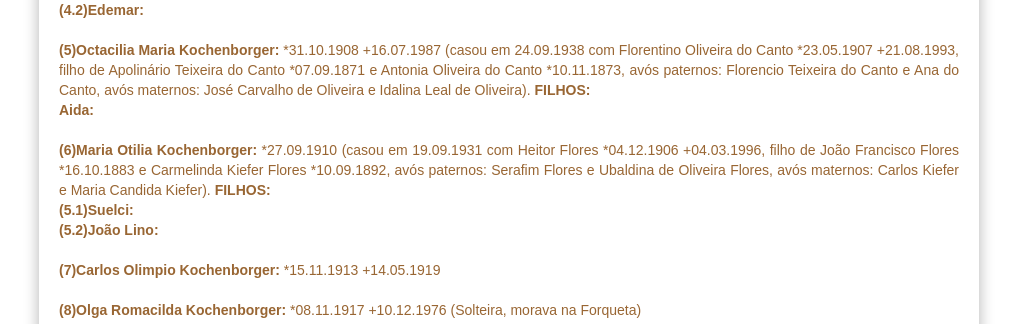
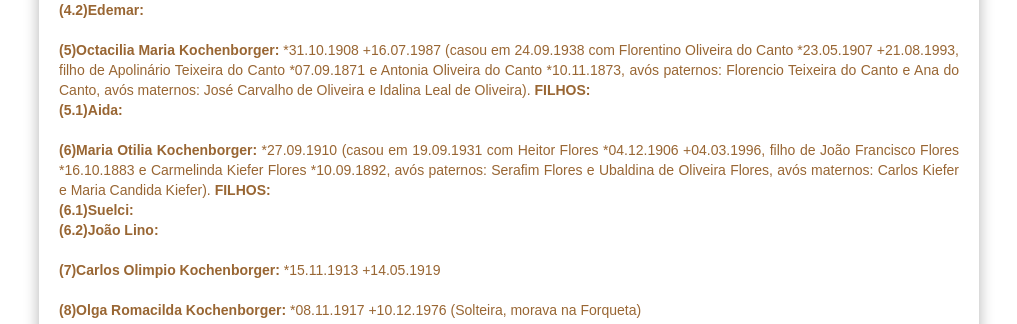
Before and after one commit to claudiovargas1955/claudiovargas1955.github.io, a Jekyll site: the page built from _pages/familia-kochenborger.html, in a window 1280 px wide and 900 px high, scrolled down 970 px. Shown: the part 158-482 px from the top of the window, without its empty margins (131-1148 px from the left). Built offline with Jekyll 4.4.1, drawn with Linux system fonts in a browser that asks for light colours; some web fonts are replaced.

Commit message:
Update familia-kochenborger.html

```diff
--- a/_pages/familia-kochenborger.html
+++ b/_pages/familia-kochenborger.html
@@ -138,13 +138,13 @@ Oliveira e Idalina Soares Leal *1850 +03.09.1934). <b>FILHOS: </b><br>
   <b>(5)Octacilia Maria Kochenborger: </b>*31.10.1908 +16.07.1987 (casou em 24.09.1938 com Florentino Oliveira do Canto *23.05.1907
   +21.08.1993, filho de Apolinário Teixeira do Canto *07.09.1871 e Antonia Oliveira do Canto *10.11.1873, avós paternos: Florencio
   Teixeira do Canto e Ana do Canto, avós maternos: José Carvalho de Oliveira e Idalina Leal de Oliveira). <b>FILHOS: </b><br>
-      <b>Aida: </b><br><br>
+      <b>(5.1)Aida: </b><br><br>
 
   <b>(6)Maria Otilia Kochenborger: </b>*27.09.1910 (casou em 19.09.1931 com Heitor Flores *04.12.1906 +04.03.1996, filho de João
   Francisco Flores *16.10.1883 e Carmelinda Kiefer Flores *10.09.1892, avós paternos: Serafim Flores e Ubaldina de Oliveira Flores, avós
   maternos: Carlos Kiefer e Maria Candida Kiefer). <b>FILHOS: </b><br>
-    <b>(5.1)Suelci: </b><br>
-    <b>(5.2)João Lino: </b><br><br>
+    <b>(6.1)Suelci: </b><br>
+    <b>(6.2)João Lino: </b><br><br>
 
   <b>(7)Carlos Olimpio Kochenborger: </b>*15.11.1913 +14.05.1919<br><br>
 
```
